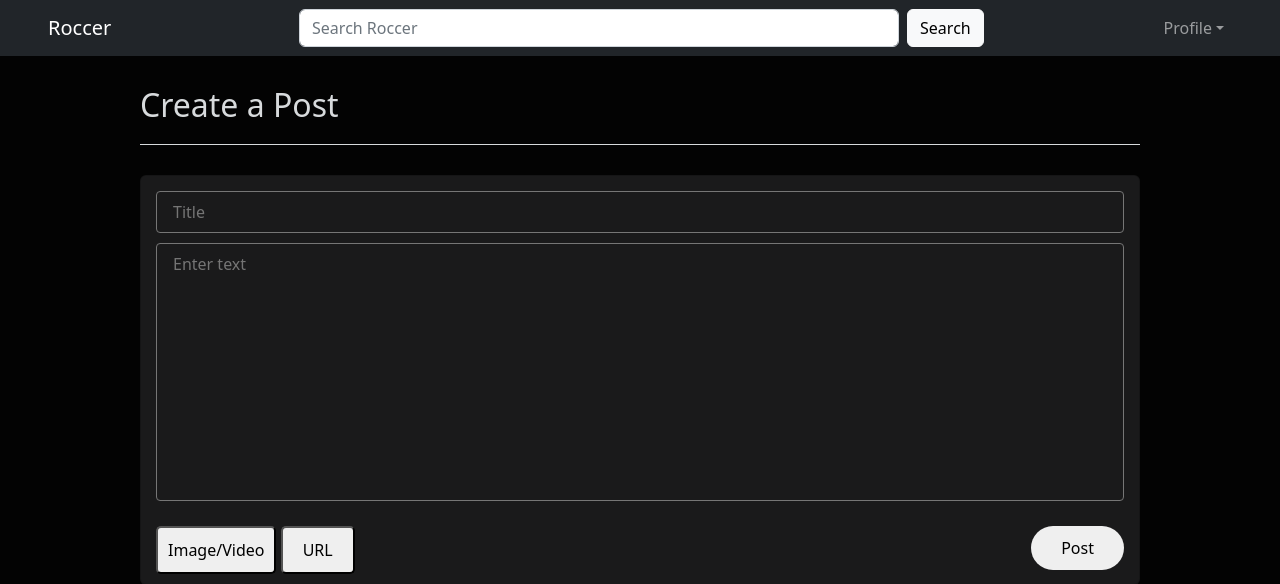
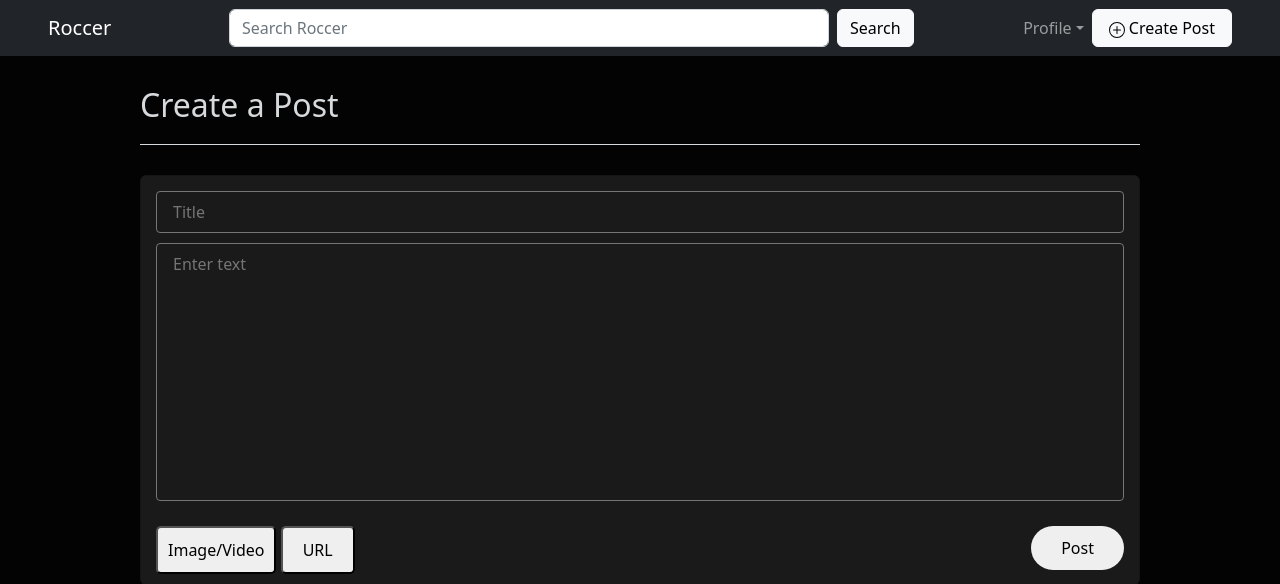
Before and after one commit to Fenshway/roccer, a Flask app: page /create_post in a window 1280 px wide. Shown: the top 584 px of the page. Run offline with Flask 3, Linux system fonts and the light colour scheme.

Commit message:
added create post to navbar

```diff
--- a/app.py
+++ b/app.py
@@ -24,18 +24,12 @@ def profile():
 def settings():
   return render_template('settings.html')
 
+
 @app.get('/post')
 def post():
     return render_template('post.html')
 
 
-@app.route('/profile')
-def profile():
-    return render_template ('profile.html')
-
-
-
-
 @app.get('/create_post')
 def create_post():
     return render_template('create_post.html')
--- a/templates/_layout.html
+++ b/templates/_layout.html
@@ -14,13 +14,11 @@
   <style>
 
   </style>
-
   <title>{% block title %}{% endblock %}</title>
   {% block style %} {% endblock %}
 </head>
 
 <body>
-
 
   <nav class="navbar navbar-expand-md navbar-dark bg-dark px-5">
     <a class="navbar-brand md-5" href="/">Roccer</a>
@@ -31,16 +29,6 @@
 
     <div class="collapse navbar-collapse" id="navbarSupportedContent">
 
-      <!---<form class="form-inline d-flex mx-auto" id="form_search" name="form_search" method="get" action="">
-        <div class="form-group">
-          <div class="input-group">
-            <input style="width:600px;" class="form-control" placeholder="Search Roccer" type="text">
-            <span class="input-group-btn">
-              <button class="btn btn-light my-sm-0" type="button">Search</button>
-            </span>
-          </div>
-        </div>
-      </form>-->
       <form class="form-inline d-flex mx-auto">
         <input class="form-control me-2" type="search" style="width:600px;" placeholder="Search Roccer">
         <button type="submit" class="btn btn-light">Search</button>
@@ -60,6 +48,16 @@
         </li>
       </ul>
 
+<!-- This might be a little messed up as I currently cannot get the program to run as I did not yet set up the new DB, therefore, I can not test this as of now-->
+      <a href="/create_post">
+        <button type="button" class="btn btn-light px-3 ml-3">
+          <svg xmlns="http://www.w3.org/2000/svg" width="16" height="16" fill="currentColor" class="bi bi-plus-circle" viewBox="0 0 16 16">
+            <path d="M8 15A7 7 0 1 1 8 1a7 7 0 0 1 0 14zm0 1A8 8 0 1 0 8 0a8 8 0 0 0 0 16z"/>
+            <path d="M8 4a.5.5 0 0 1 .5.5v3h3a.5.5 0 0 1 0 1h-3v3a.5.5 0 0 1-1 0v-3h-3a.5.5 0 0 1 0-1h3v-3A.5.5 0 0 1 8 4z"/>
+          </svg>
+          Create Post
+        </button>
+      </a>
     </div>
   </nav>
 
```
